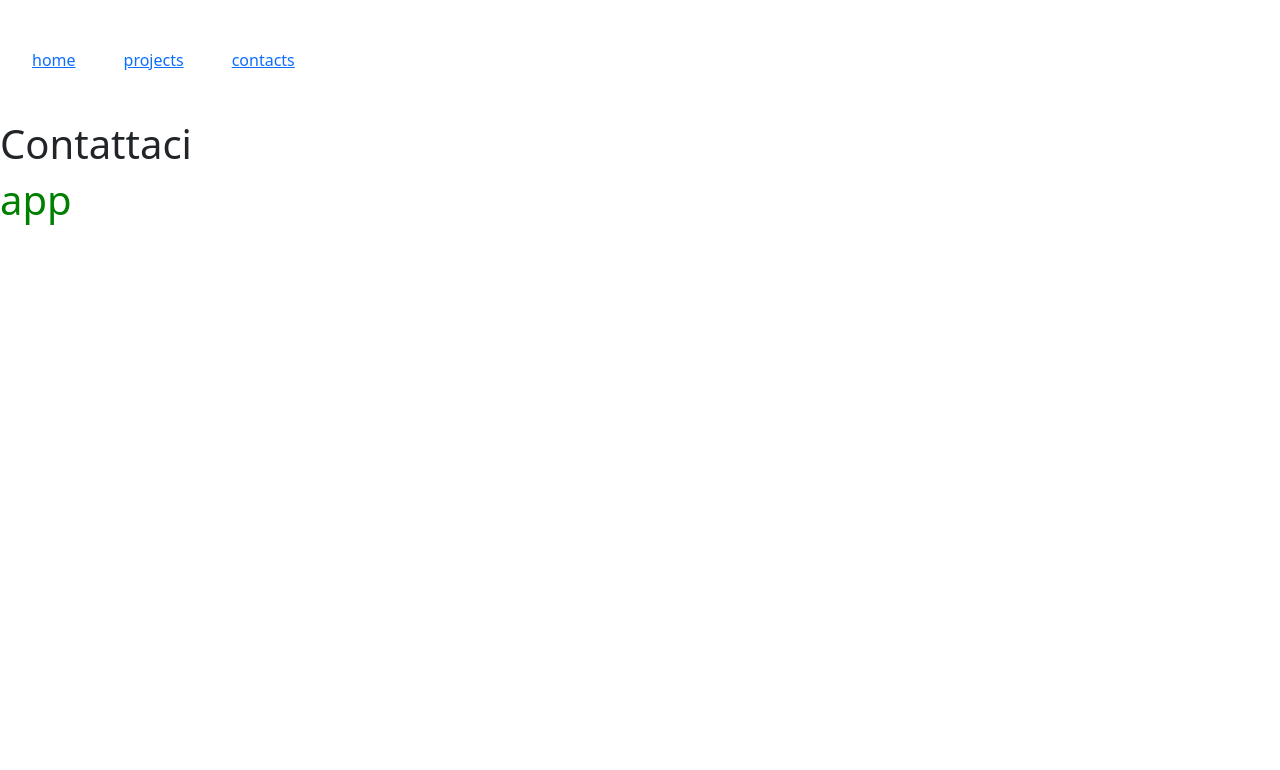
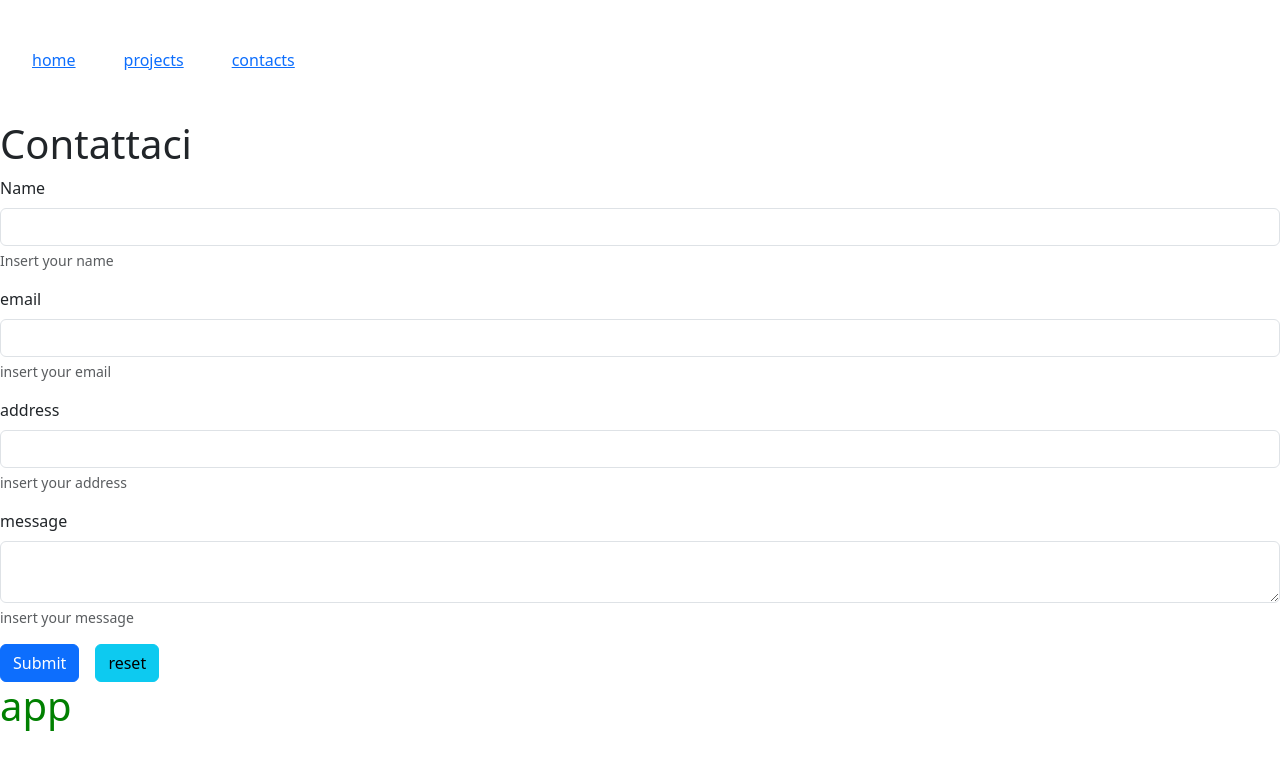
Before and after one commit to CristianUrsino/-vite-boolfolio, a Vue app: page /contacts in a window 1280 px wide. Shown: the top 770 px of the page. Built offline with nearby package versions, Linux system fonts and the light colour scheme.

Commit message:
updated ContactForm

```diff
--- a/src/components/ContactForm.vue
+++ b/src/components/ContactForm.vue
@@ -1,13 +1,71 @@
 <template>
+    <form @submit.prevent="submitForm()">
+        <div class="mb-3">
+            <label for="name" class="form-label">Name</label>
+            <input type="text" class="form-control" id="name" aria-describedby="nameHelp" v-model="name">
+            <div id="nameHelp" class="form-text">Insert your name</div>
+        </div>
+        <div class="mb-3">
+            <label for="email" class="form-label">email</label>
+            <input type="email" class="form-control" id="email" aria-describedby="emailHelp" v-model="email">
+            <div id="emailHelp" class="form-text">insert your email</div>
+        </div>
+        <div class="mb-3">
+            <label for="address" class="form-label">address</label>
+            <input type="text" class="form-control" id="address" aria-describedby="addressHelp" v-model="address">
+            <div id="addressHelp" class="form-text">insert your address</div>
+        </div>
+        <div class="mb-3">
+            <label for="message" class="form-label">message</label>
+            <textarea class="form-control" id="message" aria-describedby="messageHelp" v-model="message">
+            </textarea>
+            <div id="messageHelp" class="form-text">insert your message</div>
+        </div>
 
+        <button type="submit" class="btn btn-primary me-3">Submit</button>
+        <button type="reset" class="btn btn-info">reset</button>
+    </form>
 </template>
 
-<script>
-export default{
-    name:'ContactForm',
-}
-</script>
+  <script>
+  import axios from 'axios';
+import { store } from '../store.js';
 
-<style lang="scss" scoped>
+export default {
+    name: 'ContactForm',
+    data() {
+        return {
+            name: '',
+            email: '',
+            address: '',
+            message: '',
+        };
+    },
+    methods: {
+        submitForm() {
+            const formData = {
+                name: this.name,
+                email: this.email,
+                address: this.address,
+                message: this.message,
+            };
 
-</style>
+            axios.post(`${store.apiUrl}/contacts`, formData)
+                .then((res) => {
+                    console.log(res.data);
+                    this.name = '';
+                    this.email = '';
+                    this.address = '';
+                    this.message = '';
+                })
+                .catch((err) => {
+                    console.error(err);
+                });
+            }
+        }
+    };
+  </script>
+
+  <style lang="scss" scoped>
+
+  </style>
```
